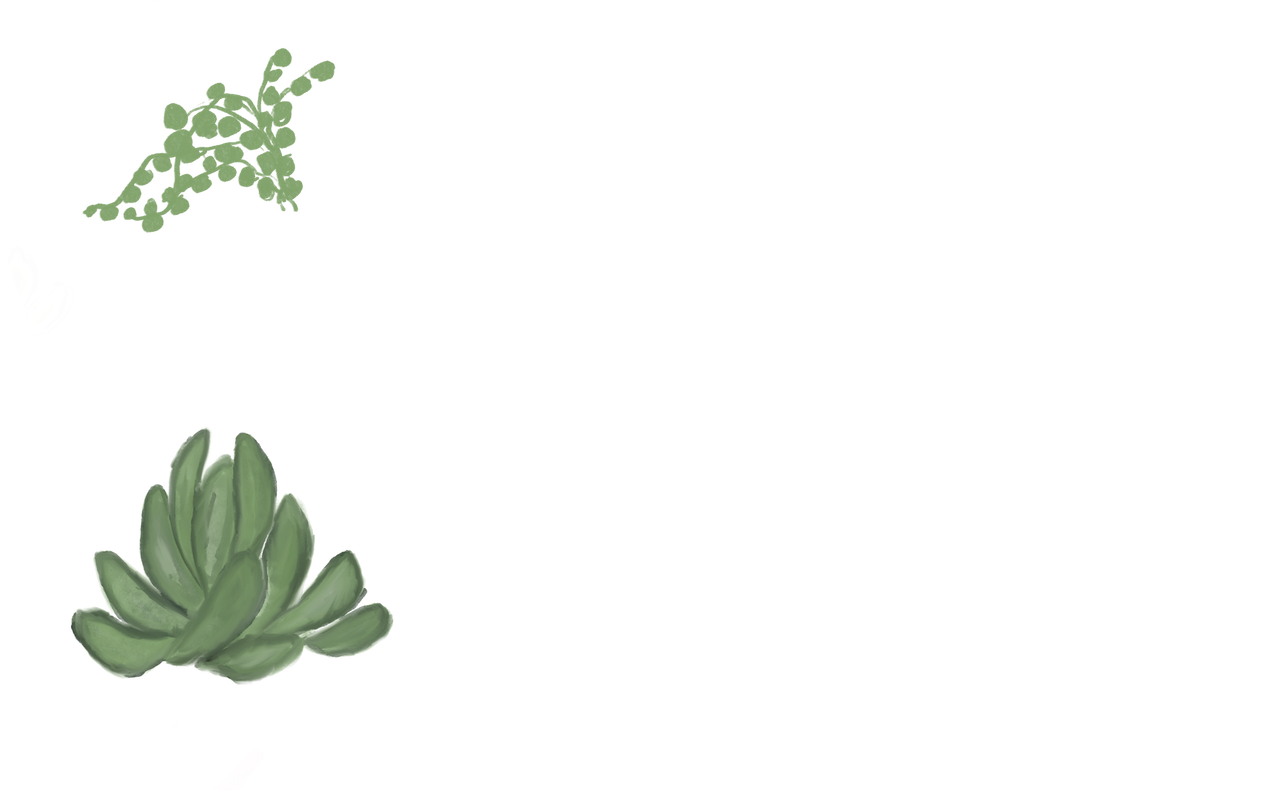
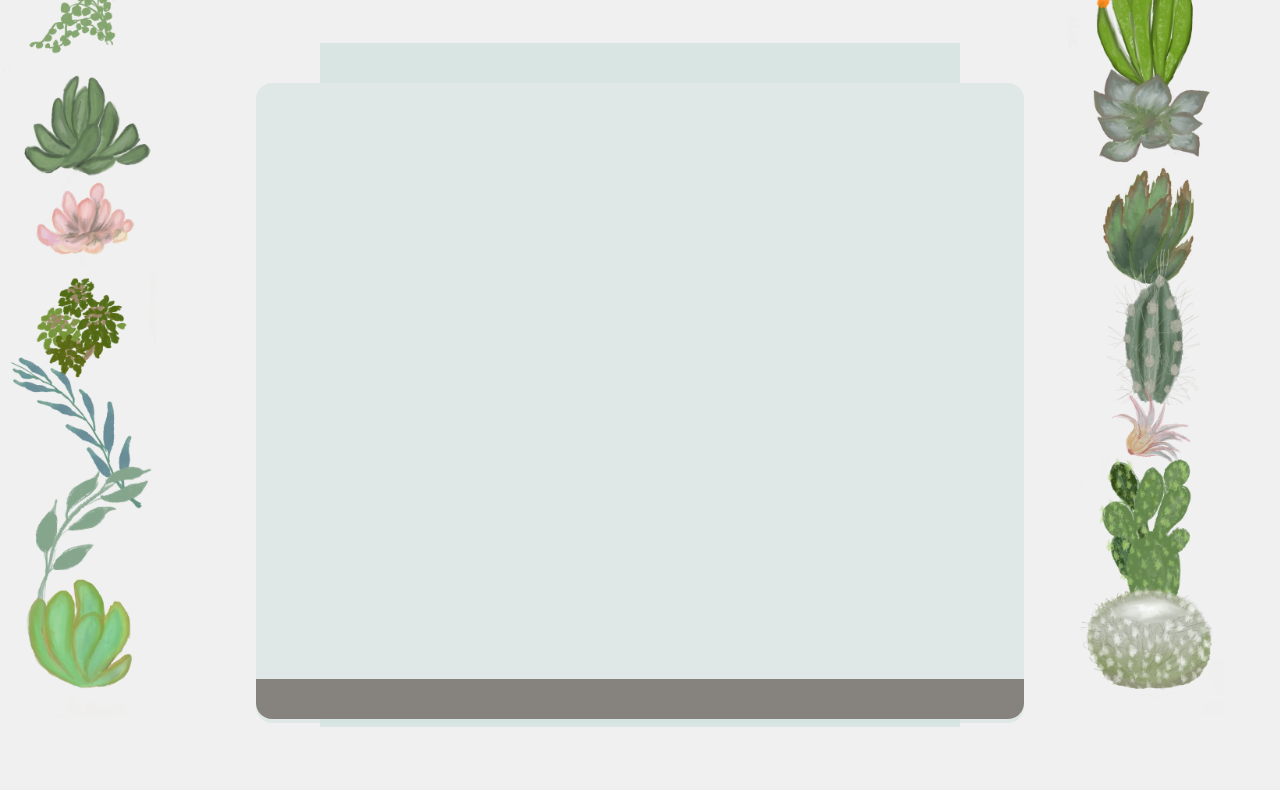
Before and after one commit to MoonGarc/Terrarium, a plain HTML site: page index.html in a window 1280 px wide. Shown: the part 73-863 px from the top of the page. After the commit the page ends 820 px from the top, so only its background shows below. Drawn offline with Linux system fonts and the light colour scheme; a web font is replaced by a local one.

Commit message:
⭐FEAT: Jar Style Add jar styles and left-right containers

```diff
--- a/index.html
+++ b/index.html
@@ -3,9 +3,11 @@
 <head>
     <meta charset="UTF-8">
     <meta name="viewport" content="width=device-width, initial-scale=1.0">
+    <link rel="stylesheet" href="style.css">
     <title>My Terrarium</title>
 </head>
 <body>
+    <h1>My Terrarium</h1>
 <div id="page">
     <div class="container" id="left-container">
      <div class="plant-holder"><img src="./images/plant1.png" alt="plant image" class="plant" id="plant1"></div>
@@ -16,7 +18,7 @@
      <div class="plant-holder"><img src="./images/plant6.png" alt="plant image" class="plant" id="plant6"></div>
      <div class="plant-holder"><img src="./images/plant7.png" alt="plant image" class="plant" id="plant7"></div>
     </div>
-    <div class="container" id="rigth-container">
+    <div class="container" id="right-container">
         <div class="plant-holder"><img src="./images/plant8.png" alt="plant image" class="plant" id="plant8"></div>
         <div class="plant-holder"><img src="./images/plant9.png" alt="plant image" class="plant" id="plant9"></div>
         <div class="plant-holder"><img src="./images/plant10.png" alt="plant image" class="plant" id="plant10"></div>
@@ -25,6 +27,15 @@
         <div class="plant-holder"><img src="./images/plant13.png" alt="plant image" class="plant" id="plant13"></div>
         <div class="plant-holder"><img src="./images/plant14.png" alt="plant image" class="plant" id="plant14"></div>
     </div>
+   <div class="terrarium">
+    <div class="jar-top"></div>
+    <div class="jar-walls">
+    <div class="jar-glossy-long"></div>
+    <div class="jar-glossy-short"></div>
+</div>
+<div class="dirt"></div>
+<div class="jar-bottom"></div>
+   </div>
 </div>
 </body>
 </html>
--- /dev/null
+++ b/style.css
@@ -0,0 +1,87 @@
+@import url('https://fonts.googleapis.com/css2?family=Braah+One&display=swap');
+body{
+    font-family: 'Braah One', sans-serif;
+
+background-color: #f0f0f0;
+}
+h1{
+    background-color: olive;
+    text-align: center;
+    color: white;
+}
+
+#left-container{
+    background-color: #f0f0f0;
+    width: 15%;
+    position: absolute;
+    left: 0px;
+    top: 0px;
+    height: 100%;
+    padding: 10px;
+}
+
+#right-container {
+    background-color: #f0f0f0;
+    width: 15%;
+    position: absolute;
+    right: 0px;
+    top: 0px;
+    height: 100% ;
+    padding:10px;
+
+}
+
+.plant-holder{
+position: relative;
+height: 13%;
+left: -10px;
+}
+.plant{
+    position: absolute;
+    max-width: 150%;
+    max-height: 150%;
+    z-index: 2;
+}
+
+.jar-walls {
+    height: 80%;
+    width: 60%;
+    position: absolute;
+    border-radius: 1rem;
+    bottom: 0.5%;
+    left: 20%;
+    background-color: #d1e1df;
+    opacity: 0.5;
+    z-index: 1;
+}
+.jar-top {
+    position: absolute;
+    background: #d1e1df;
+    width: 50%;
+    height: 5%;
+    bottom: 80.5%;
+    left: 25%;
+    opacity: 0.7;
+    z-index: 1;
+}
+.jar-bottom {
+    position: absolute;
+    background: #d1e1df;
+    width: 50%;
+    height: 1%;
+    bottom: 0%;
+    left: 25%;
+    opacity: 0.7;
+
+}
+
+.dirt {
+    position: absolute;
+    width: 60%;
+    height: 5%;
+    background: #3a241d;
+    bottom: 1%;
+    left: 20%;
+    border-radius: 0 0 1rem 1rem;
+
+}
```
